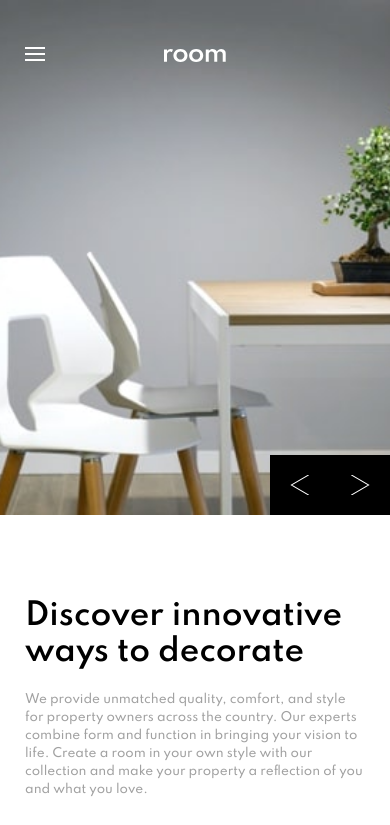
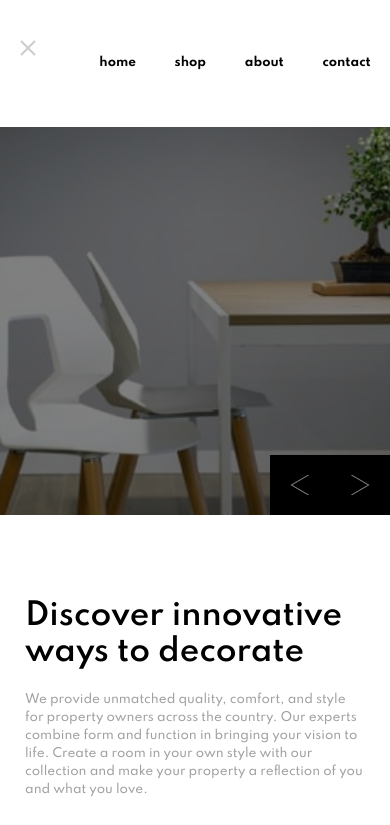
Before and after one commit to sanketcharanpahadi/room-homepage, a plain HTML site: page index.html in a window 390 px wide. Both pictures are taken after a click on the picture 35 px from the left and 54 px from the top of the page. Shown: the top 825 px of the page. Drawn offline with Linux system fonts and the light colour scheme.

Commit message:
project updated

```diff
--- a/index.html
+++ b/index.html
@@ -21,12 +21,17 @@
           <img src="images/logo.svg" alt="logo" class="img-logo" />
         </div>
 
+        <div class="popup-menu">
           <ul class="links">
             <li><a href="#">Home</a></li>
             <li><a href="#">Shop</a></li>
             <li><a href="#">About</a></li>
             <li><a href="#">Contact</a></li>
           </ul>
+          <button class="close-btn">
+            <img src="images/icon-close.svg" alt="" />
+          </button>
+        </div>
 
         <div class="slider-arrow">
           <img src="images/icon-angle-left.svg" class="left-arrow" alt="" />
--- a/script.js
+++ b/script.js
@@ -28,7 +28,17 @@ const prevBtn = document.querySelector(".left-arrow");
 const furnitureBenefit = document.querySelector(".furniture-benefit");
 const title = document.querySelector(".title");
 const navBar = document.querySelector(".navbar");
+const hamburger = document.querySelector(".hamburger");
+const closeBtn = document.querySelector(".close-btn");
+const popupMenu = document.querySelector(".popup-menu");
+const links = document.querySelector(".links");
 let count = 0;
+
+function active() {
+  closeBtn.classList.toggle("active");
+  popupMenu.classList.toggle("active");
+  links.classList.toggle("active");
+}
 
 nextBtn.addEventListener("click", function () {
   if (count > 1) {
@@ -49,3 +59,6 @@ prevBtn.addEventListener("click", function () {
   title.textContent = obj[count].title;
   navBar.style.backgroundImage = `url(${obj[count].image})`;
 });
+
+hamburger.addEventListener("click", active);
+closeBtn.addEventListener("click", active);
--- a/style.css
+++ b/style.css
@@ -49,6 +49,10 @@ header {
   min-width: 50%;
 }
 
+.hamburger {
+  cursor: pointer;
+}
+
 .logo {
   position: relative;
   width: 100%;
@@ -67,6 +71,66 @@ header {
 
 .links {
   display: none;
+  text-transform: lowercase;
+}
+
+.links li {
+  position: relative;
+}
+
+.links li a::after {
+  content: "";
+  width: 50%;
+  position: absolute;
+  left: 50%;
+  transform: translateX(-50%);
+  display: none;
+  top: 2rem;
+  height: 0.2rem;
+  background-color: var(--color-primary-white);
+}
+
+.links li a:hover::after {
+  display: block;
+}
+
+.popup-menu.active {
+  position: absolute;
+  top: 0;
+  bottom: 0;
+  left: 0;
+  right: 0;
+  background-color: rgba(0, 0, 0, 0.5);
+  z-index: 200;
+}
+
+.links.active {
+  display: flex;
+  justify-content: space-around;
+  flex-direction: row;
+  background-color: white;
+  height: 15vh;
+  align-items: center;
+  padding-left: 8rem;
+}
+
+.close-btn {
+  display: none;
+  cursor: pointer;
+}
+
+.close-btn.active {
+  display: block;
+  position: absolute;
+  top: 4rem;
+  left: 2rem;
+  background-color: var(--color-primary-white);
+  border: transparent;
+}
+
+.links li a {
+  color: var(--color-primary-black);
+  font-weight: 900;
 }
 
 .slider-arrow {
@@ -125,6 +189,10 @@ header {
   letter-spacing: 0.8rem;
 }
 
+.cta:hover {
+  color: var(--color-primary-gray);
+}
+
 /* about furniture section */
 .about {
   padding: 5.3rem 2.5rem;
@@ -150,6 +218,21 @@ header {
 
 /* desktop design */
 @media (min-width: 900px) {
+  .close-btn.active {
+    display: none;
+  }
+
+  .popup-menu.active {
+    position: static;
+    background: none;
+  }
+
+  .links.active {
+    background: none;
+    align-items: flex-start;
+    padding-left: 0;
+  }
+
   header {
     flex-direction: row;
   }
@@ -157,7 +240,7 @@ header {
   .navbar {
     background-image: url(images/desktop-image-hero-1.jpg);
     width: 100%;
-    height: auto;
+    height: 82vh;
     display: flex;
     justify-content: flex-start;
     padding-top: 5rem;
@@ -203,14 +286,14 @@ header {
 
   .slider-arrow {
     left: 100%;
-    width: 16rem;
+    width: 17.7rem;
   }
 
   .left-arrow,
   .right-arrow {
-    width: 8rem;
-    height: 8rem;
-    padding: 3rem;
+    width: 9rem;
+    height: 9rem;
+    padding: 3.5rem;
   }
 
   .title {
```
Lines whose indentation alone changed are shown as unchanged.
